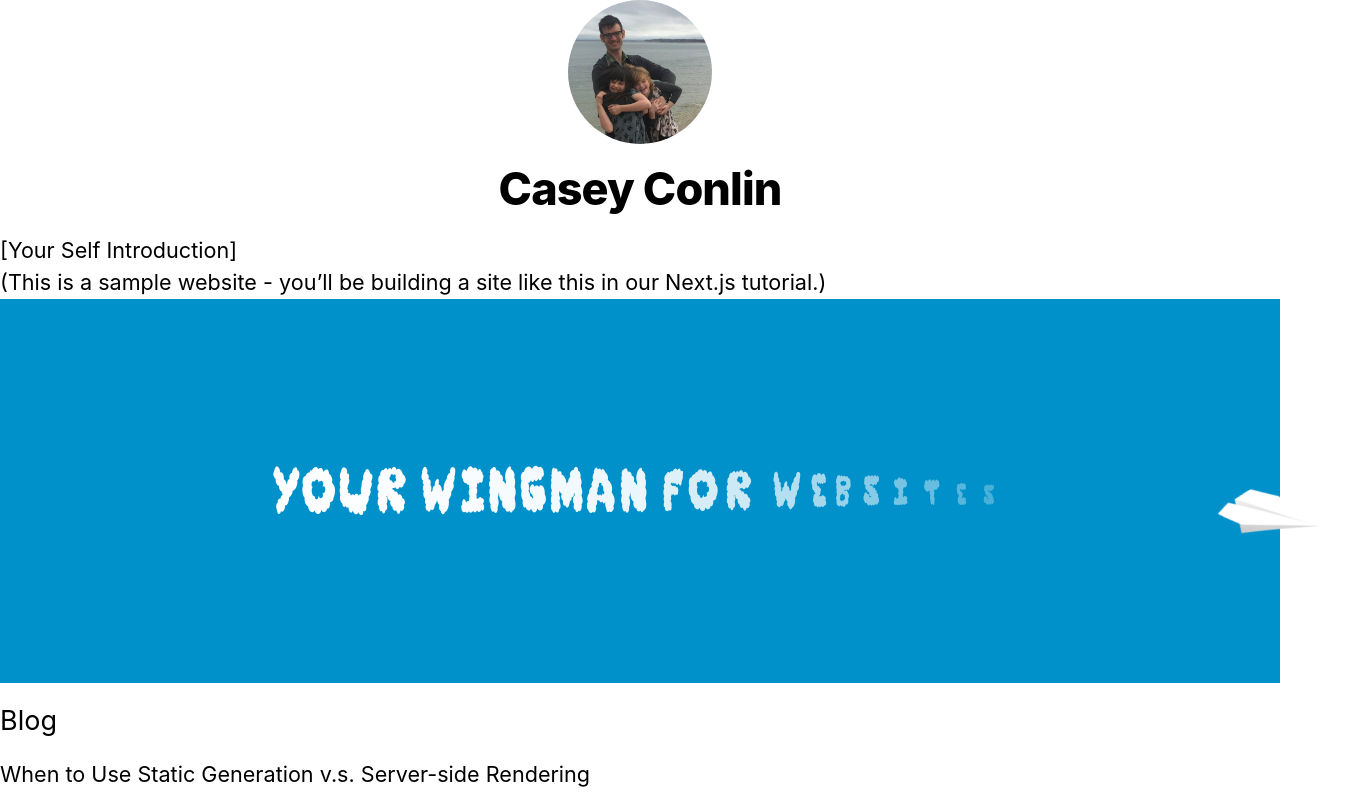
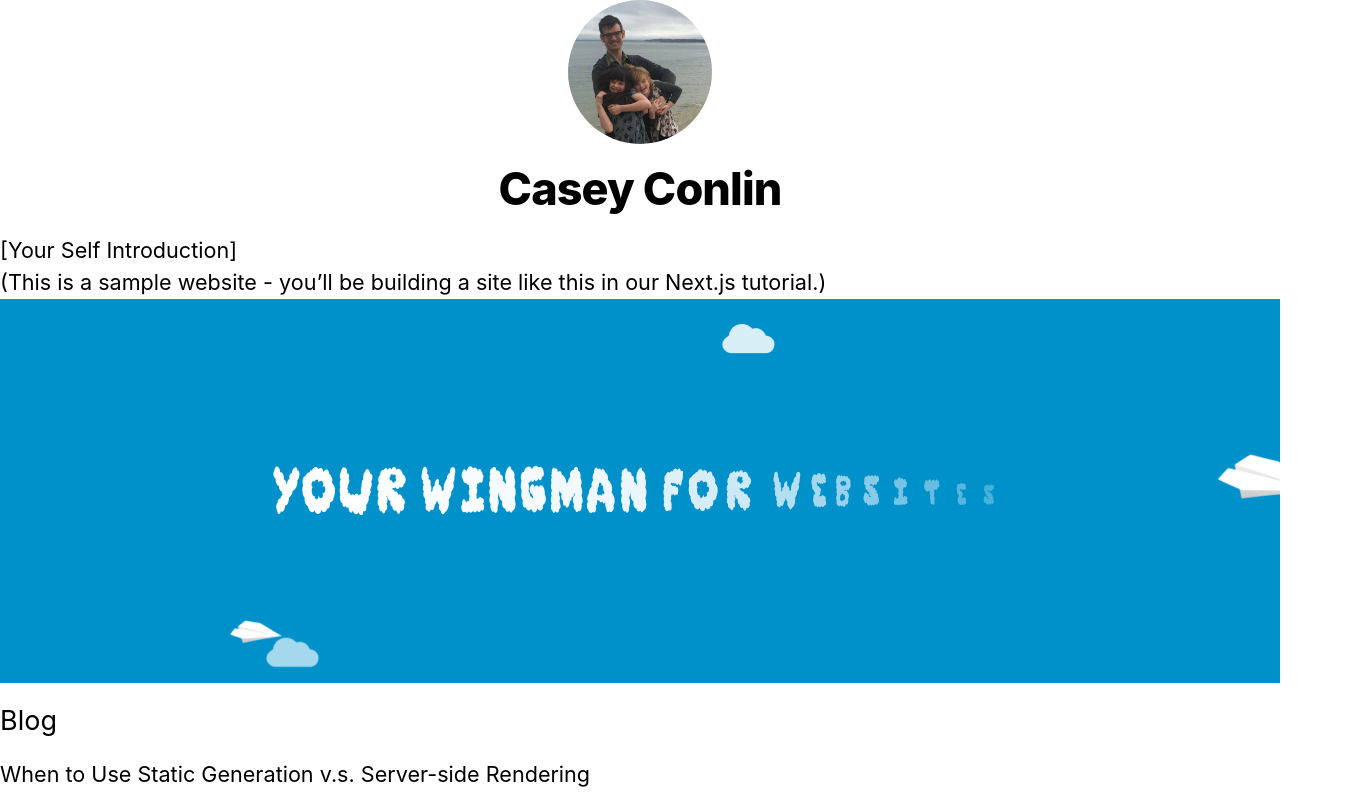
Before and after one commit to CaseyConlin/parkcrestdesign, a Next.js app: page / in a window 1280 px wide. Shown: the top 799 px of the page, 1366 px wide, since content can reach past the window. Built offline with nearby package versions, Linux system fonts and the light colour scheme.

Commit message:
Add additional animation elements.

```diff
--- a/components/headline-animation.js
+++ b/components/headline-animation.js
@@ -24,9 +24,6 @@
   const [headline, setHeadline] = useState(headlines[0]);
   const ref = useRef(null);
 
-  const writeAnimationDuration = 6;
-  const writeAnimationReplayDelay = 5;
-
   useEffect(() => {
     setHeadlineTop(ref.current.offsetTop);
     setWidth(ref.current.offsetWidth);
@@ -40,7 +37,7 @@
   const animationDuration = 1500;
 
   const [writerPlane, writerPlaneApi] = useSpring(() => ({
-    from: { x: "0vw", y: "0vw" },
+    from: { x: "-60vw", y: "0vw" },
     config: {
       duration: animationDuration,
     },
@@ -49,17 +46,39 @@
     writerPlaneApi.start({
       from: {
         x: "-60vw",
-        y: headlineTop / 2 - 75,
+        y: headlineTop - 75,
         rotate: "-20deg",
       },
       to: [
-        { x: "-30vw", y: headlineTop / 2 - 105 },
-        { x: "0vw", y: headlineTop / 2 - 95 },
-        { x: "30vw", y: headlineTop / 2 - 105 },
-        { x: "60vw", y: headlineTop / 2 - 95 },
+        { x: "-30vw", y: headlineTop - 65 },
+        { x: "0vw", y: headlineTop - 75 },
+        { x: "30vw", y: headlineTop - 65 },
+        { x: "60vw", y: headlineTop - 75 },
       ],
     });
   };
+
+  const [backPlane, backPlaneApi] = useSpring(() => ({
+    from: { x: "-60vw", y: "0vw" },
+    config: {
+      duration: animationDuration * 3,
+    },
+  }));
+
+  backPlaneApi.start({
+    from: {
+      x: "-60vw",
+      y: headlineTop + 110,
+      rotate: "-25deg",
+    },
+    delay: 1000,
+    to: [
+      { x: "-30vw", y: headlineTop + 120 },
+      { x: "0vw", y: headlineTop + 110 },
+      { x: "30vw", y: headlineTop + 120 },
+      { x: "60vw", y: headlineTop + 110 },
+    ],
+  });
 
   const [trail, headlineApi] = useTrail(headline.length, () => ({
     config: {
@@ -72,11 +91,6 @@
   useIsomorphicLayoutEffect(() => {
     setWidth(ref.current.offsetWidth);
     setWindowWidth(window.innerWidth);
-    console.log(
-      Math.floor(
-        ((windowWidth - width) / windowWidth) * 3.75 * animationDuration
-      )
-    );
 
     headlineApi.start({
       from: { y: "0.5vw", opacity: 0, scale: 0.15 },
@@ -130,6 +144,28 @@
     });
   }, [width, headline]);
 
+  const topCloudAnimation = useSpring({
+    config: { friction: 500 },
+    from: { opacity: 0, x: "0vw" },
+    to: [
+      { opacity: 1, x: "10vw" },
+      { opacity: 0, x: "20vw" },
+    ],
+    loop: true,
+  });
+
+  const bottomCloudAnimation = useSpring({
+    config: { friction: 500 },
+    from: { opacity: 0, x: "-40vw", y: "20px" },
+    delay: 2500,
+    to: [
+      { opacity: 1, x: "-20vw", y: "35px" },
+      { opacity: 1, x: "-30vw", y: "20px" },
+      { opacity: 0, x: "-40vw", y: "20px" },
+    ],
+    loop: true,
+  });
+
   return (
     <div className={styles.skywrapper}>
       <animated.img
@@ -139,6 +175,7 @@
           ...writerPlane,
         }}
       />
+
       <h3 ref={ref} className={styles.skyheadline}>
         {trail.map(({ y, scale, opacity, ...style }, index) => (
           <animated.span
@@ -150,6 +187,30 @@
           </animated.span>
         ))}
       </h3>
+
+      <animated.img
+        className={styles.backplane}
+        src="/images/paper-airplane.png"
+        style={{
+          ...backPlane,
+        }}
+      />
+
+      <animated.img
+        className={styles.topcloud}
+        src="/images/cloud.png"
+        style={{
+          ...topCloudAnimation,
+        }}
+      />
+
+      <animated.img
+        className={styles.bottomcloud}
+        src="/images/cloud.png"
+        style={{
+          ...bottomCloudAnimation,
+        }}
+      />
     </div>
   );
 }
--- a/components/headline-animation.module.css
+++ b/components/headline-animation.module.css
@@ -1,4 +1,5 @@
 .skywrapper {
+  position: relative;
   display: flex;
   flex-wrap: wrap;
   justify-content: center;
@@ -6,6 +7,7 @@
   background-color: #0091cb !important;
   width: 100vw;
   height: 30vw;
+  overflow: hidden;
 }
 .skyheadline {
   display: flex;
@@ -24,7 +26,22 @@
 }
 .writerplane {
   position: absolute;
-  margin-left: 0;
   width: 12vw;
-  transform: rotate(-270deg);
+  transform: rotate(-20deg);
 }
+
+.backplane {
+  position: absolute;
+  width: 6vw;
+  transform: rotate(-18deg);
+}
+.topcloud {
+  position: absolute;
+  top: 20px;
+  width: 5vw;
+}
+.bottomcloud {
+  position: absolute;
+  bottom: 40px;
+  width: 5vw;
+}
```
Also changed, not shown: public/images/cloud.png (added).
